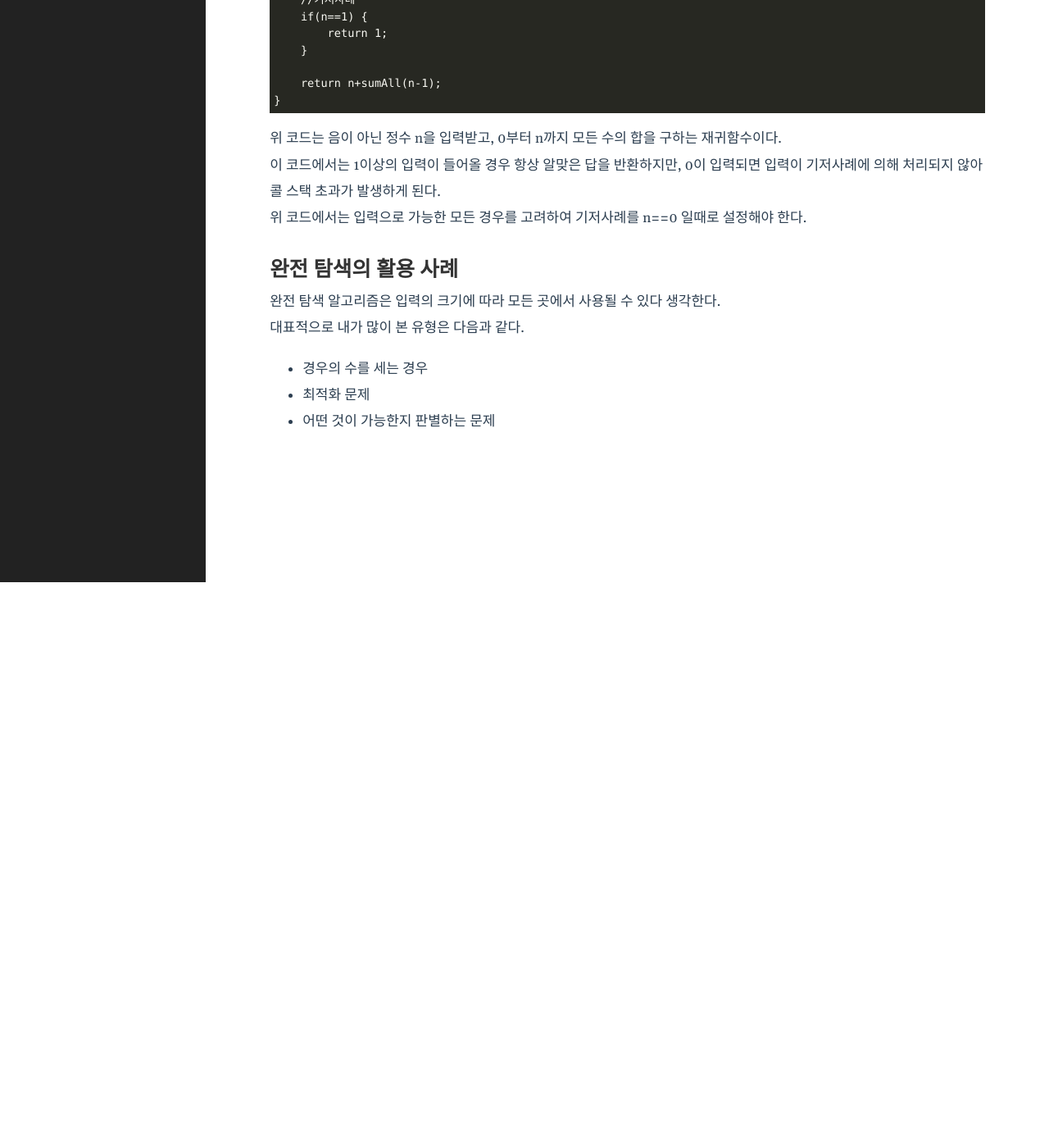
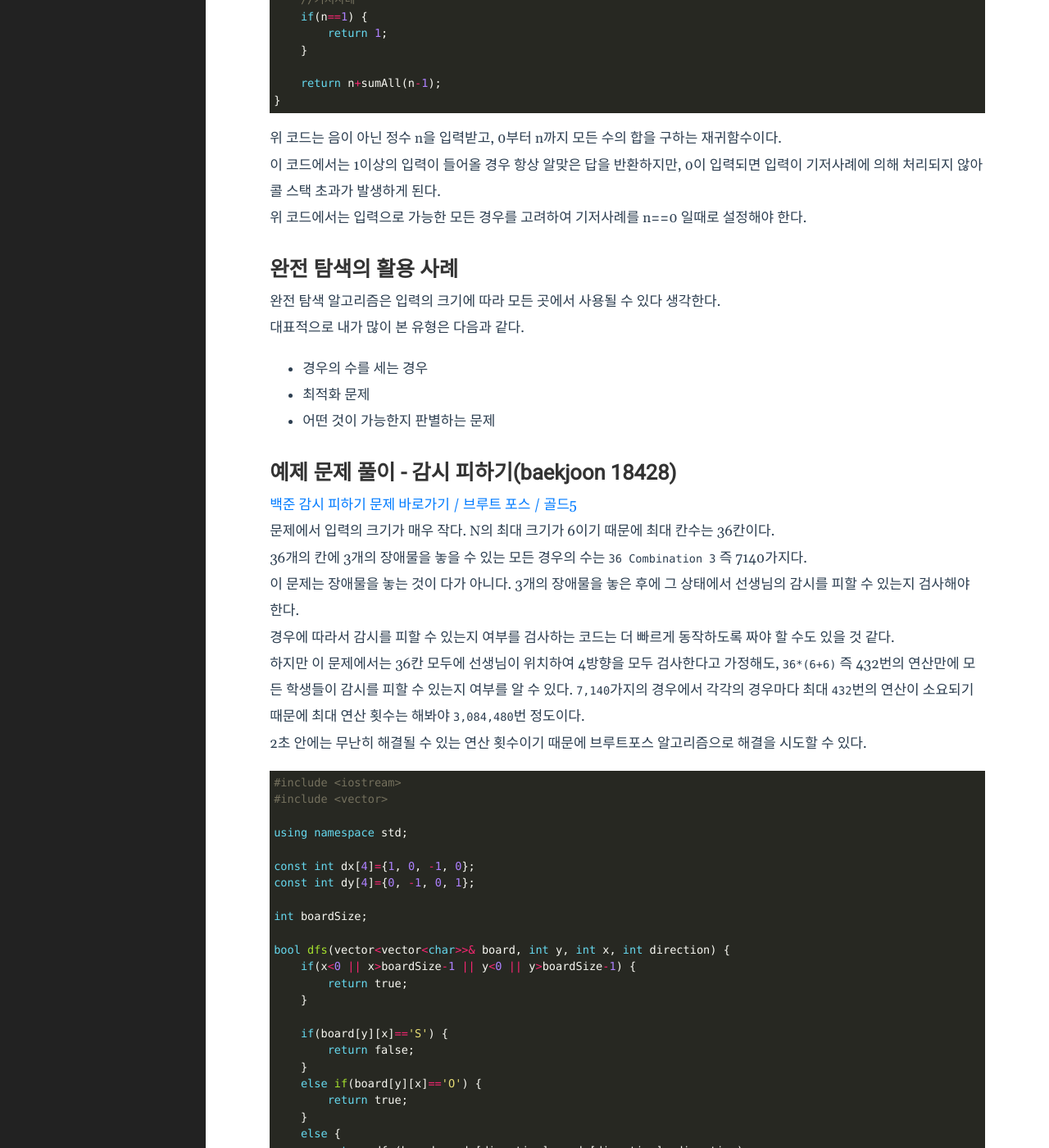
Before and after one commit to RaccHoon/RaccHoon.github.io, a Jekyll site: the page built from _posts/Algorithm/2023-04-09-브루트포스.md, in a window 1280 px wide and 1400 px high, scrolled down 690 px. Shown: the whole window at 82% size. Built offline with Jekyll 4.4.1, drawn with Linux system fonts in a browser that asks for light colours; some of the changed text lies outside the part shown.

Commit message:
patch(algorithm/bruteForce): 브루트포스 알고리즘 예제 문제 풀이

````diff
--- a/_posts/Algorithm/2023-04-09-브루트포스.md
+++ b/_posts/Algorithm/2023-04-09-브루트포스.md
@@ -20,7 +20,7 @@ categories: algorithm
 재귀함수에서 더 이상 쪼개지지 않는 최소한의 작업에 도달했을 때, 이를 기저사례라고 한다.
 재귀함수에서 모든 입력이 항상 기저사례에 의해 처리될 수 있도록 신경써야 한다.
 
-```
+``` c++
 int sumAll(int n) {
     //기저사례
     if(n==1) {
@@ -40,3 +40,106 @@ int sumAll(int n) {
 * 경우의 수를 세는 경우
 * 최적화 문제
 * 어떤 것이 가능한지 판별하는 문제
+
+## 예제 문제 풀이 - 감시 피하기(baekjoon 18428)
+[백준 감시 피하기 문제 바로가기 / 브루트 포스 / 골드5](https://www.acmicpc.net/problem/18428)
+
+문제에서 입력의 크기가 매우 작다. N의 최대 크기가 6이기 때문에 최대 칸수는 36칸이다.
+36개의 칸에 3개의 장애물을 놓을 수 있는 모든 경우의 수는 `36 Combination 3` 즉 7140가지다.
+이 문제는 장애물을 놓는 것이 다가 아니다. 3개의 장애물을 놓은 후에 그 상태에서 선생님의 감시를 피할 수 있는지 검사해야 한다.
+경우에 따라서 감시를 피할 수 있는지 여부를 검사하는 코드는 더 빠르게 동작하도록 짜야 할 수도 있을 것 같다.
+하지만 이 문제에서는 36칸 모두에 선생님이 위치하여 4방향을 모두 검사한다고 가정해도, `36*(6+6)` 즉 432번의 연산만에 모든 학생들이 감시를 피할 수 있는지 여부를 알 수 있다. `7,140`가지의 경우에서 각각의 경우마다 최대 `432`번의 연산이 소요되기 때문에 최대 연산 횟수는 해봐야 `3,084,480`번 정도이다.
+2초 안에는 무난히 해결될 수 있는 연산 횟수이기 때문에 브루트포스 알고리즘으로 해결을 시도할 수 있다.
+
+``` c++
+#include <iostream>
+#include <vector>
+
+using namespace std;
+
+const int dx[4]={1, 0, -1, 0};
+const int dy[4]={0, -1, 0, 1};
+
+int boardSize;
+
+bool dfs(vector<vector<char>>& board, int y, int x, int direction) {
+    if(x<0 || x>boardSize-1 || y<0 || y>boardSize-1) {
+        return true;
+    }
+
+    if(board[y][x]=='S') {
+        return false;
+    }
+    else if(board[y][x]=='O') {
+        return true;
+    }
+    else {
+        return dfs(board, y+dy[direction], x+dx[direction], direction);
+    }
+}
+
+bool checkAvail(vector<vector<char>>& board) {
+    for(int i=0; i<boardSize; i++) {
+        for(int j=0; j<boardSize; j++) {
+            for(int direction=0; direction<4; direction++) {
+                if(board[i][j]!='T') {
+                    continue;
+                }
+                if(!dfs(board, i, j, direction)) {
+                    return false;
+                }
+            }
+        }
+    }
+    return true;
+}
+
+bool putBlocks(vector<vector<char>>& board, int remainToChoose, int y, int x) {
+    if(remainToChoose==0) {
+        return checkAvail(board);
+    }
+    if(x==boardSize) {
+        x=0; y++;
+    }
+    if(y==boardSize) {
+        return false;
+    }
+
+    if(board[y][x]!='X') {
+        return putBlocks(board, remainToChoose, y, x+1);
+    }
+
+    bool ret=false;
+
+    board[y][x]='O';
+    ret=ret || putBlocks(board, remainToChoose-1, y, x+1);
+
+    board[y][x]='X';
+    ret=ret || putBlocks(board, remainToChoose, y, x+1);
+
+    return  ret;
+}
+
+int main() {
+    cin>>boardSize;
+    vector<vector<char>> board(boardSize, vector<char>(boardSize));
+
+    for(int i=0; i<boardSize; i++) {
+        for(int j=0; j<boardSize; j++) {
+            cin>>board[i][j];
+        }
+    }
+    if(putBlocks(board, 3, 0, 0)) {
+        cout<<"YES";
+    }
+    else {
+        cout<<"NO";
+    }
+}
+```
+`bool putBlocks()` 메서드는 장애물 3개를 설치하는 모든 경우를 만들어보는 메서드이다. 단순하게 `x, y` 좌표를 인자로 넘겨 받았고, n개의 장애물을 설치해야 하는 경우, 1개의 장애물을 설치하는 부분문제를 해결하고, n-1개의 장애물을 설치하는 부분문제는 다시 재귀함수로 넘기는 방식으로 문제를 해결했다. 기저사례는 3개의 장애물을 모두 설치한 경우이다. 또한 x와 y의 좌표가 배열 범위를 초과할 경우도 기저사례와 함께 처리했는데, 이때 순서가 바뀌면 문제가 발생할 수 있음을 알 수 있다.
+3개의 장애물을 설치한 이후 모든 학생이 선생님의 감시를 피할 수 있는지 여부는 `bool checkAvail()` 함수와 `bool dfs()` 함수를 이용해 검사하였다. 일반적인 너비 우선 탐색으로 단순하지만 오류가 없도록 구현하였고, 이때 `const int dx[4]`와 `const int dy[4]` 상수를 이용해 데이터를 코드와 분리해 코드를 더 깔끔하고 논리에 집중할 수 있도록 구현했다.
+
+브루트포스 알고리즘은 단순하고 무식하며 오래 걸리기 때문에 모든 문제에서 그대로 사용할 수는 없다.
+하지만 그렇기 때문에 구현이 쉽고 오류를 발생시킬 확률도 적으며, 디버깅도 쉽다.
+이 뿐만 아니라 브루트포스 알고리즘은 다른 더 좋은 풀이를 떠올리는 영감을 주기도 한다.
````
